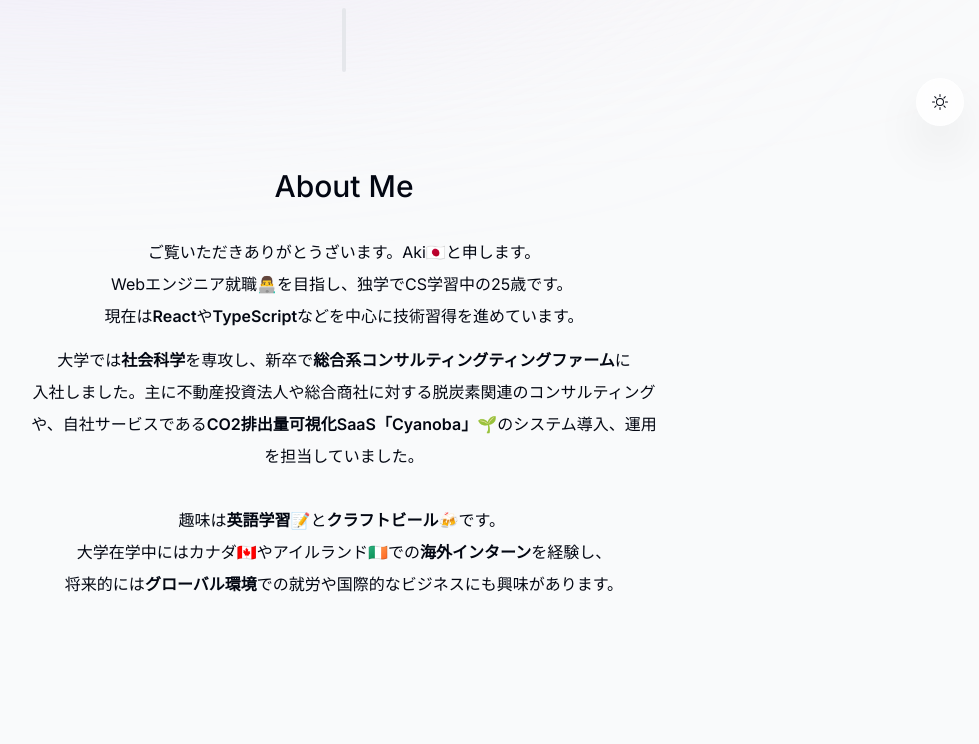
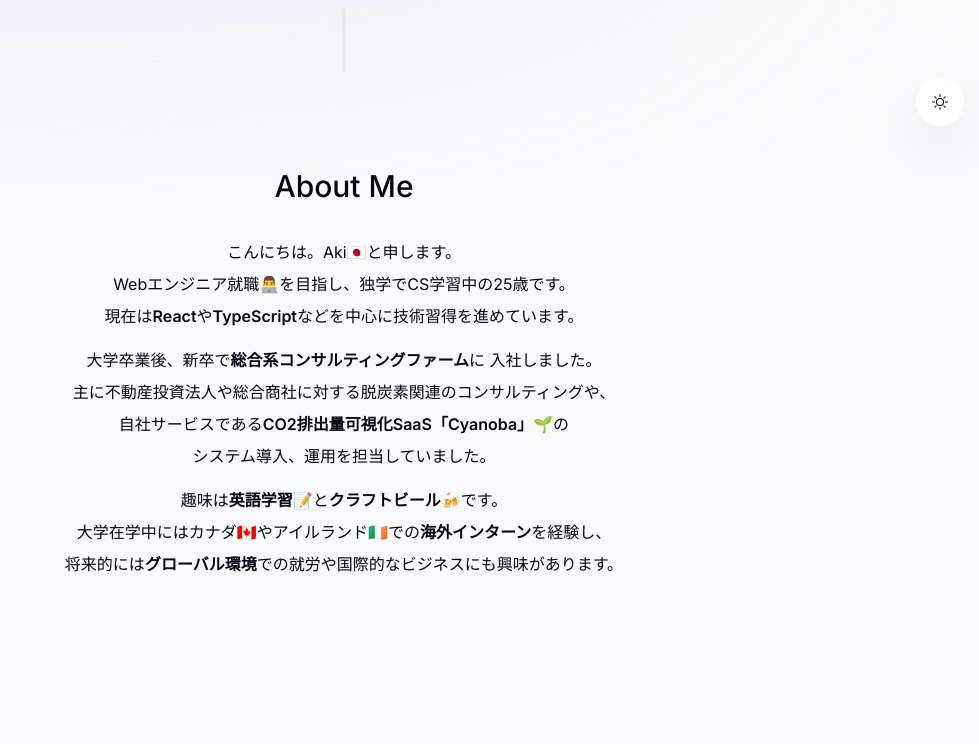
Before and after one commit to nasu-dev/portfolio-website, a Next.js app: page / in a window 1280 px wide. Shown: the part 654-1398 px from the top of the page, without its empty margins (296-1275 px from the left). Built offline with nearby package versions, Linux system fonts and the light colour scheme; no server answers.

Commit message:
文章変更

```diff
--- a/components/about.tsx
+++ b/components/about.tsx
@@ -11,7 +11,7 @@ export default function About() {
   return (
     <motion.section
       ref={ref}
-      className="mb-28 max-w-[45rem] text-center leading-8 sm:mb-40 scroll-mt-28 px-10 break-words whitespace-pre-wrap"
+      className="mb-28 max-w-[45rem] text-center leading-8 sm:mb-40 scroll-mt-28 px-3"
       initial={{ opacity: 0, y: 100 }}
       animate={{ opacity: 1, y: 0 }}
       transition={{ delay: 0.175 }}
@@ -19,29 +19,52 @@ export default function About() {
     >
       <SectionHeading>About me</SectionHeading>
       <p className="mb-3">
-  ご覧いただきありがとうざいます。<span>Aki🇯🇵と申します。</span>
+        こんにちは。<span>Aki🇯🇵と申します。</span>
         <br />
-  <span>Webエンジニア就職👨‍💻を目指し、独学でCS学習中の25歳です。</span> <br className="hidden md:inline-block"/>
-  <span>現在は</span><span className="font-semibold">React</span><span>や</span>
+        <span>
+          Webエンジニア就職👨‍💻を目指し、独学でCS学習中の25歳です。
+        </span>{" "}
+        <br className="hidden md:inline-block" />
+        <span>現在は</span>
+        <span className="font-semibold">React</span>
+        <span>や</span>
         <span className="font-semibold">TypeScript</span>
         <span>などを中心に技術習得を進めています。</span>
         <br />
       </p>
-<p>
-  <span>大学では</span><span className="font-semibold">社会科学</span><span>を専攻し、新卒で</span>
-  <span className="font-semibold">総合系コンサルティングティングファーム</span>
-  <span>に<br className="hidden md:inline-block"/>入社しました。</span>
-  <span>主に不動産投資法人や総合商社に対する脱炭素関連のコンサルティングや、自社サービスである</span><span className="font-semibold">CO2排出量可視化SaaS「Cyanoba」🌱</span>
-  <span>のシステム導入、運用を担当していました。</span>
+      <p className="hidden md:inline-block mb-3">
+        <span>大学卒業後</span>
+        <span>、新卒で</span>
+        <span className="font-semibold">総合系コンサルティングファーム</span>
+        <span>に 入社しました。</span>
+        <br className="hidden md:inline-block" />
+        <span>
+          主に不動産投資法人や総合商社に対する脱炭素関連のコンサルティングや、
+          <br className="hidden md:inline-block" />
+          自社サービスである
+        </span>
+        <span className="font-semibold">CO2排出量可視化SaaS「Cyanoba」🌱</span>
+        <span>
+          の<br className="hidden md:inline-block" />
+          システム導入、運用を担当していました。
+        </span>
         <br />
       </p>
       <br />
       <p>
-  <span>趣味は</span><span className="font-semibold">英語学習📝</span><span>と</span><span className="font-semibold">クラフトビール🍻</span><span>です。</span> <br />
-  <span>大学在学中にはカナダ🇨🇦やアイルランド🇮🇪での</span><span className="font-semibold">海外インターン</span><span>を経験し、</span><br className="hidden md:inline-block"/>
-  <span>将来的には</span><span className="font-semibold">グローバル環境</span><span>での就労や国際的なビジネスにも興味があります。</span>
+        <span>趣味は</span>
+        <span className="font-semibold">英語学習📝</span>
+        <span>と</span>
+        <span className="font-semibold">クラフトビール🍻</span>
+        <span>です。</span> <br />
+        <span>大学在学中にはカナダ🇨🇦やアイルランド🇮🇪での</span>
+        <span className="font-semibold">海外インターン</span>
+        <span>を経験し、</span>
+        <br className="hidden md:inline-block" />
+        <span>将来的には</span>
+        <span className="font-semibold">グローバル環境</span>
+        <span>での就労や国際的なビジネスにも興味があります。</span>
       </p>
-
     </motion.section>
   );
 }
```
Lines whose indentation alone changed are shown as unchanged.
